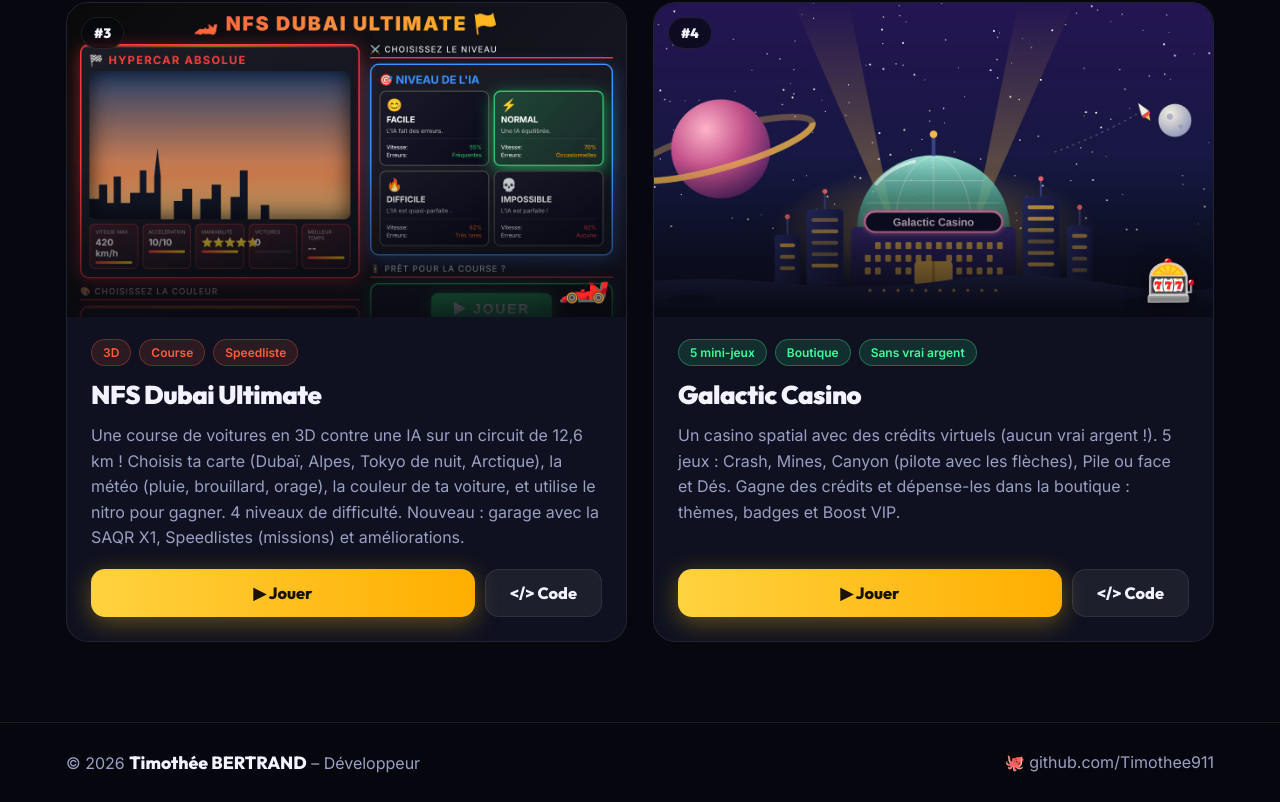
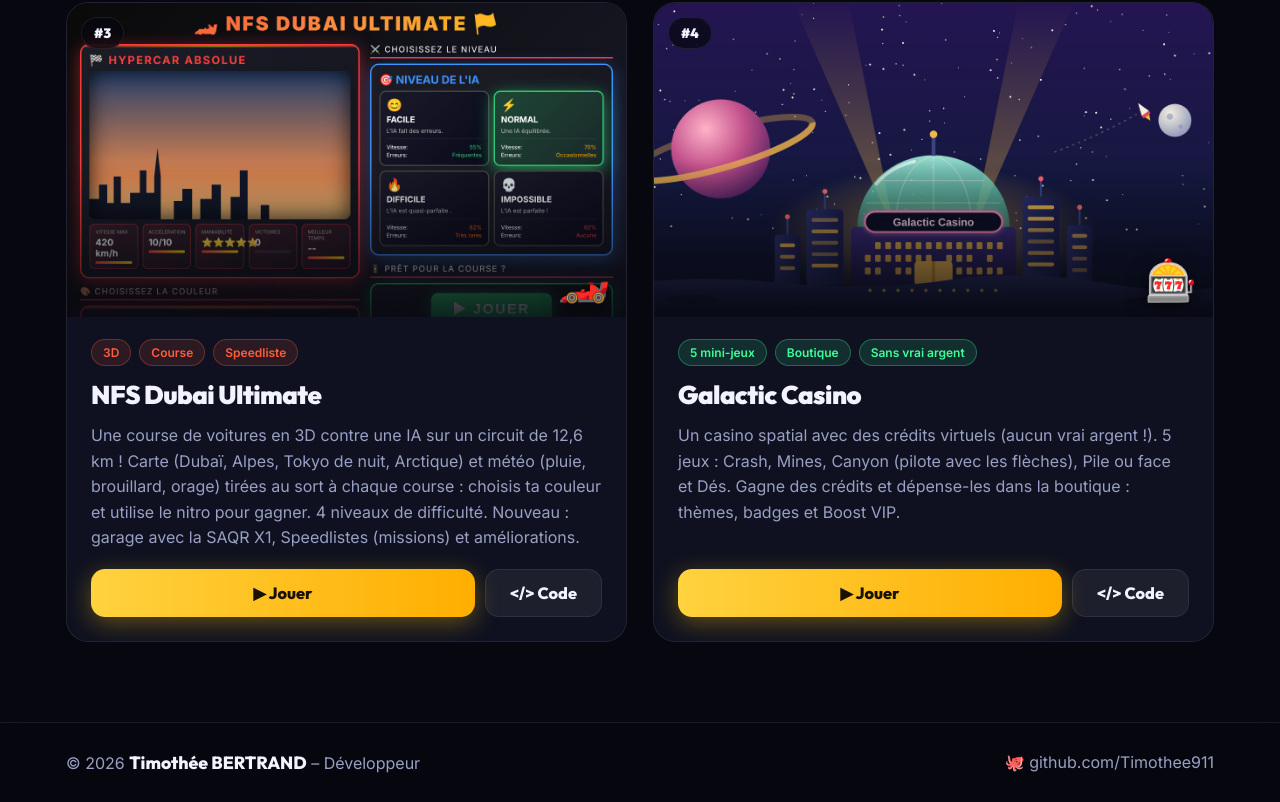
Before and after one commit to Timothee911/Tim-dev, a plain HTML site: page index.html in a window 1280 px wide. Shown: the part 1492-2294 px from the top of the page. Drawn offline with Linux system fonts and the light colour scheme; animation ran at ten frames a second.

Commit message:
NFS : carte et météo tirées au sort
Co-Authored-By: Claude Opus 5.5 <noreply@anthropic.com>
Claude-Session: https://claude.ai/code/session_01Grt3MX4SuqnKzzpU1qycBQ

```diff
--- a/index.html
+++ b/index.html
@@ -349,7 +349,7 @@
       {
         nom: "NFS Dubai Ultimate", emoji: "🏎️", image: "img/nfs-game.jpg", glow: "255, 92, 60",
         lien: "nfs-game", tags: ["3D", "Course", "Speedliste"],
-        texte: "Une course de voitures en 3D contre une IA sur un circuit de 12,6 km ! Choisis ta carte (Dubaï, Alpes, Tokyo de nuit, Arctique), la météo (pluie, brouillard, orage), la couleur de ta voiture, et utilise le nitro pour gagner. 4 niveaux de difficulté. Nouveau : garage avec la SAQR X1, Speedlistes (missions) et améliorations."
+        texte: "Une course de voitures en 3D contre une IA sur un circuit de 12,6 km ! Carte (Dubaï, Alpes, Tokyo de nuit, Arctique) et météo (pluie, brouillard, orage) tirées au sort à chaque course : choisis ta couleur et utilise le nitro pour gagner. 4 niveaux de difficulté. Nouveau : garage avec la SAQR X1, Speedlistes (missions) et améliorations."
       },
       {
         nom: "Galactic Casino", emoji: "🎰", image: "img/galactic-casino.jpg", glow: "61, 255, 154",
```
